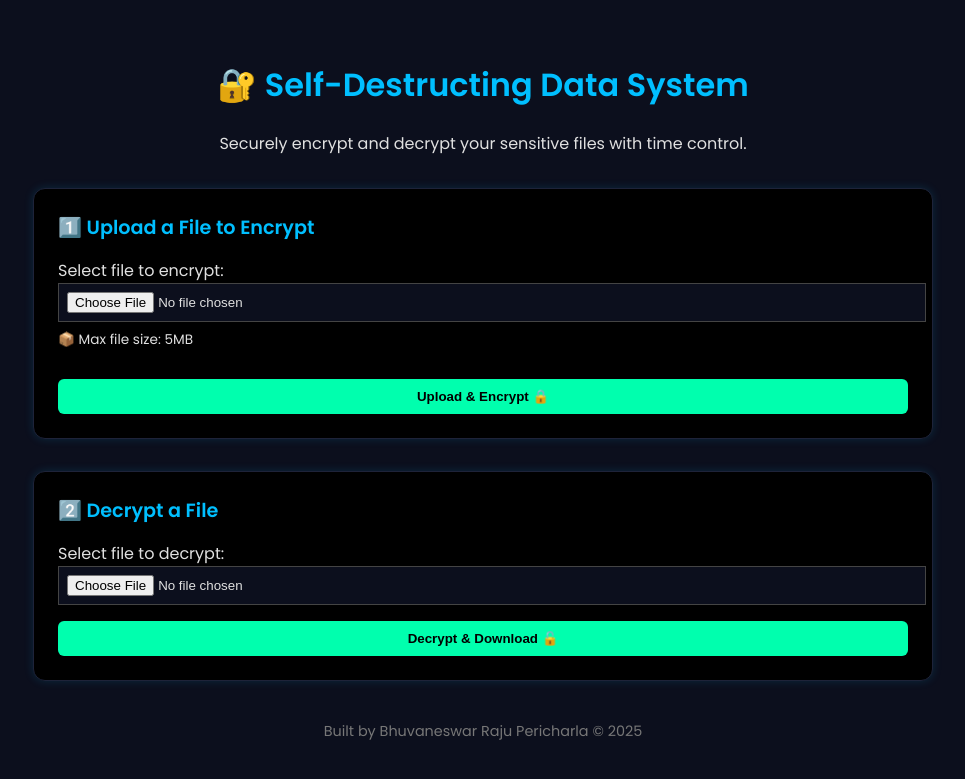
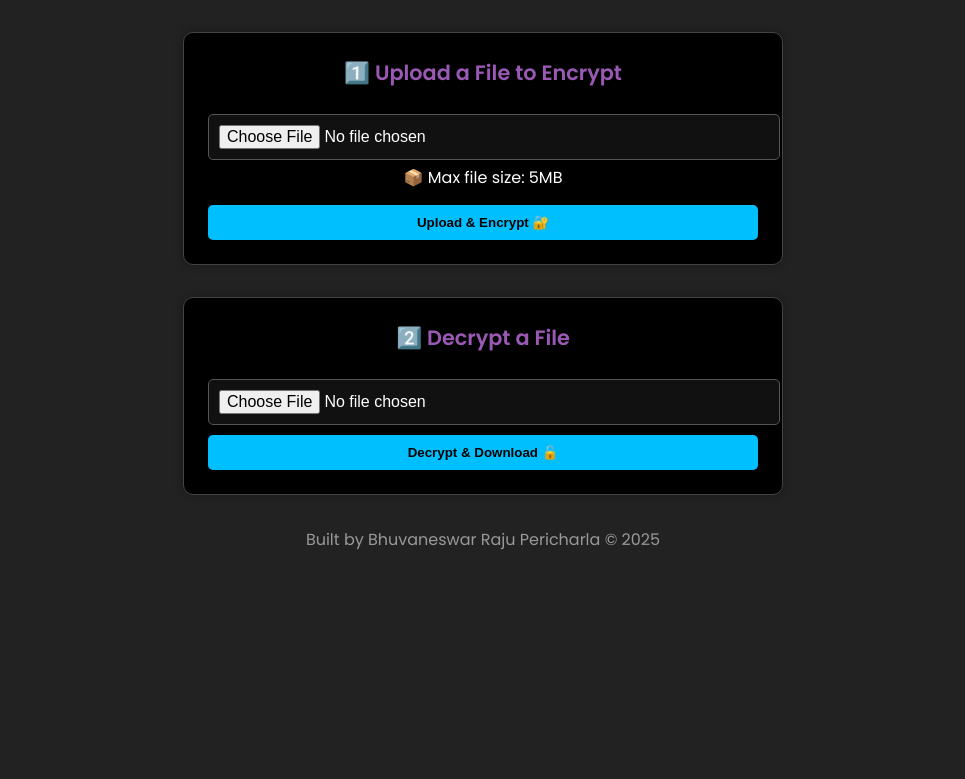
Before and after one commit to BhuvaneswarRaju/sdds-project, a Flask app: page / in a window 1280 px wide. Shown: the top 779 px of the page, without its empty margins (157-1122 px from the left). Run offline with Flask 3, Linux system fonts and the light colour scheme.

Commit message:
Updated background to #222222 and headings colours

```diff
--- a/static/style.css
+++ b/static/style.css
@@ -1,61 +1,93 @@
+/* === Base Styles === */
 body {
-    background: #0c0f1d;
-    color: #e0e0e0;
+  background-color: #222222; /* Dark background */
+  color: #ffffff;
   font-family: 'Poppins', sans-serif;
+  margin: 0;
   padding: 2rem;
 }
 
-h1, .card-header {
-    color: #00bfff; /* neon blue */
+/* === Container === */
+.container {
+  max-width: 600px;
+  margin: auto;
+  text-align: center;
 }
 
-.container {
-    max-width: 900px;
-    margin: auto;
+/* === Section Titles === */
+.section-title {
+  font-size: 1.3rem;
+  font-weight: bold;
+  color: #9b59b6; /* Kali Linux-style purple */
+  margin-bottom: 1rem;
 }
 
+/* === Card Styling === */
 .card {
-    background-color: #000000; /* black cards */
-    border: 1px solid #1e2339;
-    border-radius: 12px;
+  background-color: #000000;
+  border: 1px solid #444;
   padding: 1.5rem;
-    box-shadow: 0 0 10px rgba(0,191,255,0.15);
+  border-radius: 10px;
+  box-shadow: 0 0 10px rgba(0, 0, 0, 0.3);
   margin-bottom: 2rem;
 }
 
-.card-header {
+/* === Buttons === */
+.btn {
+  background-color: #00bfff;
+  color: #000000;
   font-weight: bold;
-    font-size: 1.2rem;
-    margin-bottom: 1rem;
+  border: none;
+  padding: 10px;
+  width: 100%;
+  border-radius: 5px;
+  cursor: pointer;
+  margin-top: 10px;
+  transition: 0.2s ease-in-out;
 }
 
-input[type="file"] {
-    background: #0c0f1d;
-    color: #e0e0e0;
-    border: 1px solid #444;
-    padding: 8px;
-    width: 100%;
+.btn:hover {
+  background-color: #009fd6;
 }
 
-button {
-    background-color: #00ffae;
-    border: none;
-    color: #000;
-    padding: 10px;
-    font-weight: bold;
-    border-radius: 6px;
-    width: 100%;
-    margin-top: 1rem;
-    transition: 0.3s ease;
+/* === Tooltip Styling (used in success.html) === */
+.tooltip {
+  visibility: hidden;
+  background-color: #333;
+  color: #fff;
+  text-align: center;
+  border-radius: 4px;
+  padding: 5px;
+  position: absolute;
+  z-index: 1;
+  top: -35px;
+  left: 50%;
+  transform: translateX(-50%);
+  opacity: 0;
+  transition: opacity 0.3s;
 }
 
-button:hover {
-    background-color: #00cc90;
+.tooltip.show {
+  visibility: visible;
+  opacity: 1;
 }
 
-.footer {
+/* === Input Field === */
+input[type="file"], input[type="text"] {
+  width: 100%;
+  padding: 10px;
+  margin-top: 10px;
+  font-size: 1rem;
+  border-radius: 5px;
+  border: 1px solid #555;
+  background-color: #111;
+  color: #fff;
+}
+
+/* === Footer === */
+footer, .footer {
   text-align: center;
-    margin-top: 40px;
+  color: #888;
+  margin-top: 2rem;
   font-size: 0.9rem;
-    color: #777;
 }
--- a/templates/index.html
+++ b/templates/index.html
@@ -3,40 +3,76 @@
 <head>
   <meta charset="UTF-8">
   <title>SDDS - Encrypt & Decrypt</title>
+  <meta name="viewport" content="width=device-width, initial-scale=1.0">
   <link href="https://fonts.googleapis.com/css2?family=Poppins:wght@400;600&display=swap" rel="stylesheet">
   <link rel="stylesheet" href="/static/style.css">
+  <style>
+    body {
+      background-color: #222222;
+      color: #ffffff;
+      font-family: 'Poppins', sans-serif;
+      padding: 2rem;
+      margin: 0;
+    }
+    .container {
+      max-width: 600px;
+      margin: auto;
+    }
+    .section-title {
+      font-size: 1.3rem;
+      font-weight: bold;
+      color: #9b59b6; /* Kali Linux purple */
+      margin-bottom: 1rem;
+    }
+    .card {
+      background-color: #000000;
+      border: 1px solid #444;
+      padding: 1.5rem;
+      border-radius: 10px;
+      box-shadow: 0 0 10px rgba(0,0,0,0.3);
+      margin-bottom: 2rem;
+    }
+    .btn {
+      background-color: #00bfff;
+      color: black;
+      font-weight: bold;
+      border: none;
+      padding: 10px;
+      width: 100%;
+      border-radius: 5px;
+      cursor: pointer;
+      margin-top: 10px;
+      transition: 0.2s ease-in-out;
+    }
+    .btn:hover {
+      background-color: #009fd6;
+    }
+  </style>
 </head>
 <body>
+  <div class="container">
 
-    <div class="container">
-        <h1 style="text-align:center;">🔐 Self-Destructing Data System</h1>
-        <p style="text-align:center; margin-bottom: 2rem;">Securely encrypt and decrypt your sensitive files with time control.</p>
-
-        <!-- Encrypt Section -->
+    <!-- Upload Section -->
     <div class="card">
-            <div class="card-header">1️⃣ Upload a File to Encrypt</div>
+      <div class="section-title">1️⃣ Upload a File to Encrypt</div>
       <form method="POST" action="/encrypt" enctype="multipart/form-data">
-                <label for="enc-file">Select file to encrypt:</label>
-                <input type="file" id="enc-file" name="file" required>
-                <p style="font-size: 0.85rem; margin-top: 0.5rem;">📦 Max file size: 5MB</p>
-                <button type="submit">Upload & Encrypt 🔒</button>
+        <input type="file" name="file" required>
+        <p style="margin: 5px 0;">📦 Max file size: 5MB</p>
+        <button type="submit" class="btn">Upload & Encrypt 🔐</button>
       </form>
     </div>
 
     <!-- Decrypt Section -->
     <div class="card">
-            <div class="card-header">2️⃣ Decrypt a File</div>
+      <div class="section-title">2️⃣ Decrypt a File</div>
       <form method="POST" action="/decrypt" enctype="multipart/form-data">
-                <label for="dec-file">Select file to decrypt:</label>
-                <input type="file" id="dec-file" name="file" required>
-                <button type="submit">Decrypt & Download 🔓</button>
+        <input type="file" name="file" required>
+        <button type="submit" class="btn">Decrypt & Download 🔓</button>
       </form>
     </div>
 
-        <div class="footer">
-            Built by Bhuvaneswar Raju Pericharla © 2025
+    <!-- Footer -->
+    <p style="text-align: center; color: #999;">Built by Bhuvaneswar Raju Pericharla © 2025</p>
   </div>
-    </div>
-
 </body>
 </html>
```
Lines whose indentation alone changed are shown as unchanged.
